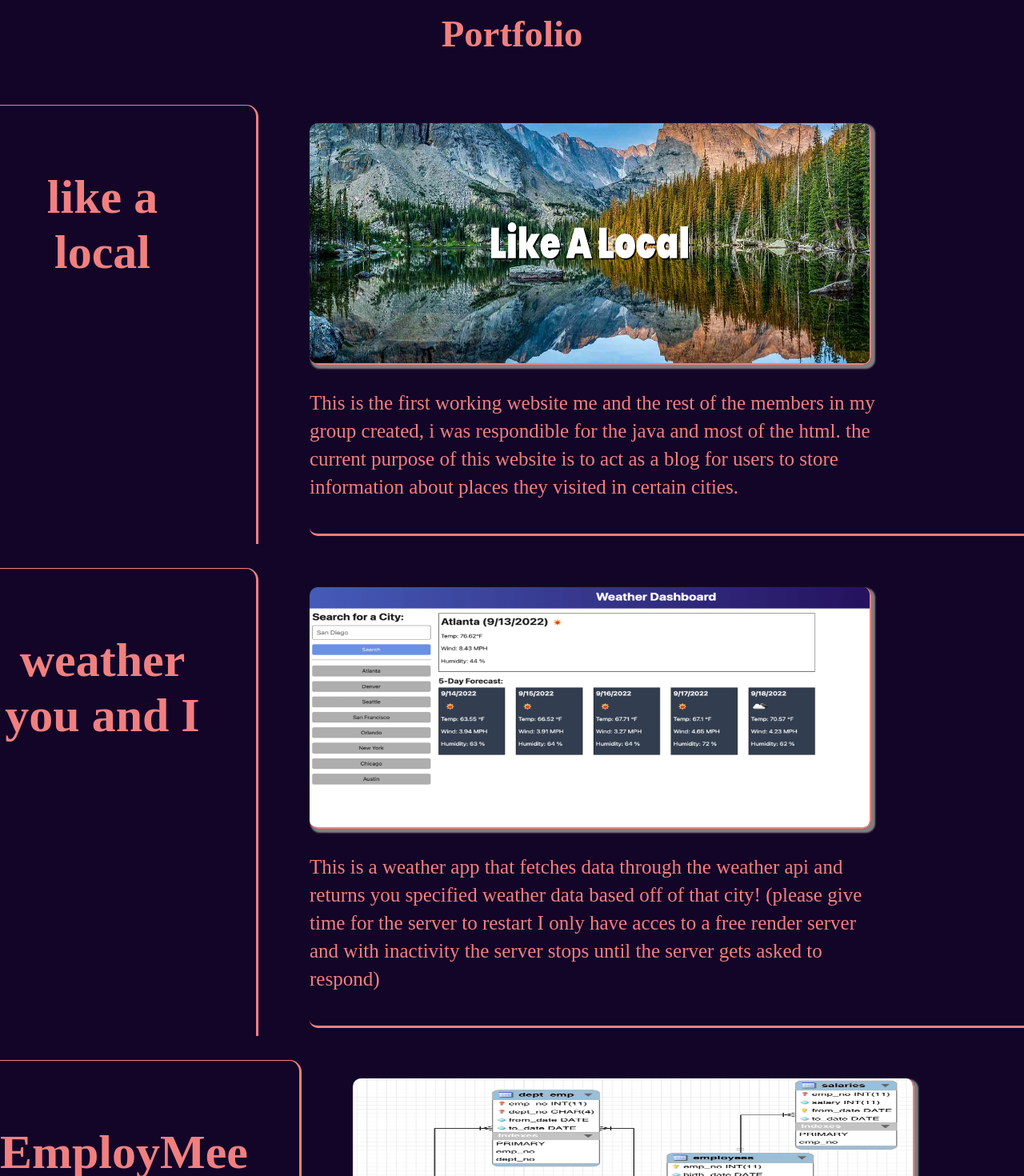
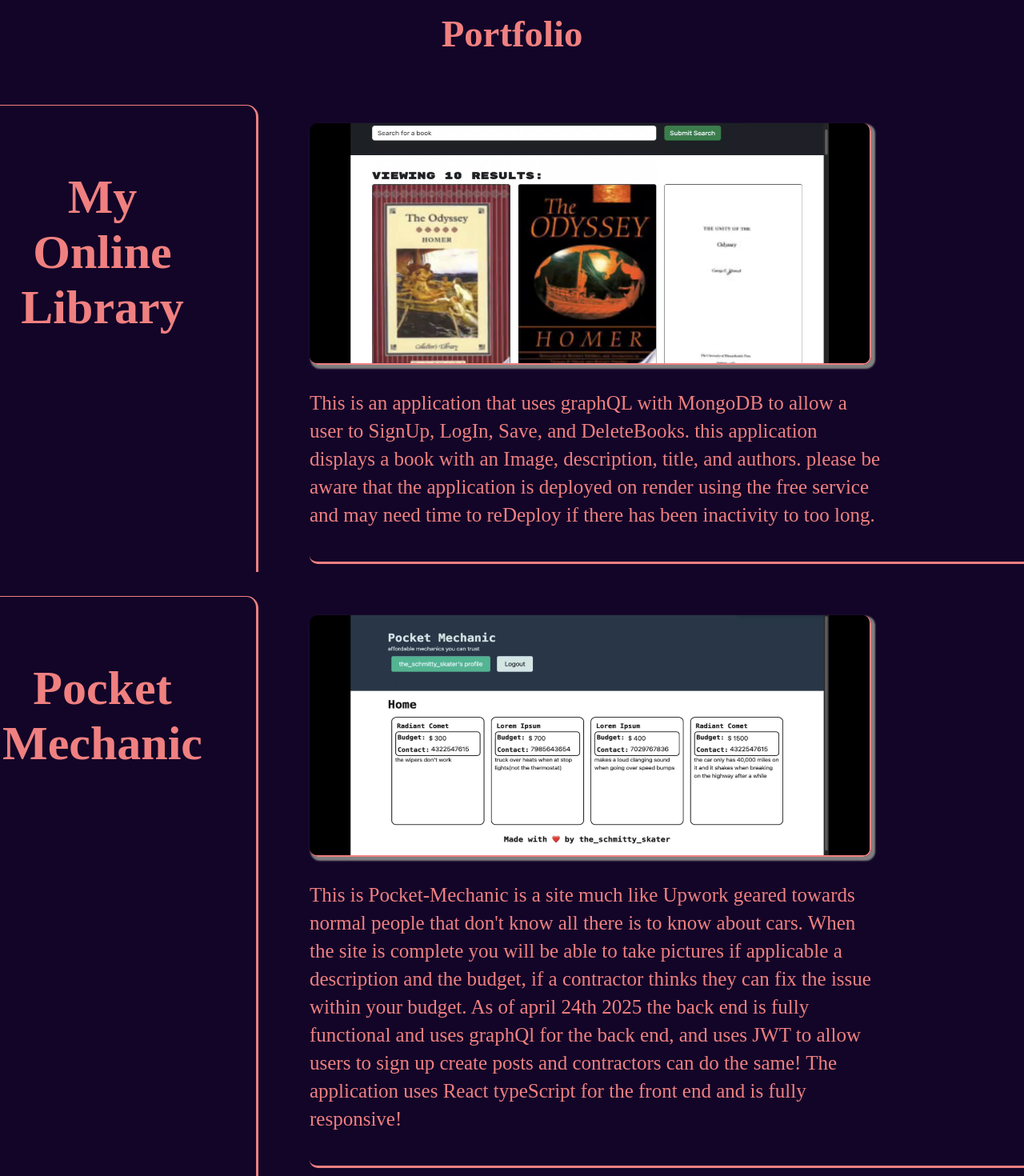
Before and after one commit to Payton212/portfolio, a React (Vite) app: page /portfolio in a window 1280 px wide. Shown: the part 200-1670 px from the top of the page at 80% size. Built offline with nearby package versions, Linux system fonts and the light colour scheme.

Commit message:
added pocket Mechanic to portfolio

```diff
--- a/src/pages/InnerPortfolio.jsx
+++ b/src/pages/InnerPortfolio.jsx
@@ -7,6 +7,7 @@ import Youtube from "../components/IMGS/youtube.png";
 import CandidateSearch from "../components/IMGS/CandidateSearch.jpg";
 import ASocialAPI from "../components/IMGS/ASocialAPI.jpg";
 import myOnlineLibrary from "../components/IMGS/myOnlineLibrary.jpeg";
+import PocketMechanic from "../components/IMGS/pocketMechanic.jpg";
 
 export default function Portfolio() {
     return (
@@ -21,18 +22,36 @@ export default function Portfolio() {
 
             <section className = "side-bar">
 
-                        <h4 id = "link" >like a local</h4>
+                        <h4 id = "link" >My Online Library</h4>
                             <div id="portDiv">
-                                <a id = "img" href = "https://payton212.github.io/like-a-local/index.html ">
-                            <img id = "portImg"src={COHeaderImage} alt="Header"/>
+                                <a id = "img" href = "https://myonlinelibrary.onrender.com">
+                            <img id = "portImg"src={myOnlineLibrary} alt="Header"/>
                             </a>
-                        <p id="portP">This is the first working website me and the rest of the members in my group created, i was respondible
-                            for the java and most of the html. the current purpose of this website is to act as a blog for users to store
-                            information about places they visited in certain cities.
+                        <p id="portP">This is an application that uses graphQL with MongoDB to
+                            allow a user to SignUp, LogIn, Save, and DeleteBooks. this application displays a book with an Image,
+                            description, title, and authors. please be aware that the application is deployed on render using the free
+                            service and may need time to reDeploy if there has been inactivity to too long.
+                        </p>
+                        </div>
+
+                </section>
+                <section className="side-bar">
+
+                        <h4 id = "link" >Pocket Mechanic</h4>
+                            <div id="portDiv">
+                                <a id = "img" href = "https://pocketmechanic.onrender.com/">
+                            <img id = "portImg"src={PocketMechanic} alt="Header"/>
+                            </a>
+                        <p id="portP"> This is Pocket-Mechanic is a site much like Upwork geared towards normal people that
+                            don't know all there is to know about cars. When the site is complete you will be able to take pictures if applicable
+                            a description and the budget, if a contractor thinks they can fix the issue within your budget. As of april 24th 2025 the
+                            back end is fully functional and uses graphQl for the back end, and uses JWT to allow users to sign up create posts and contractors can do the same!
+                            The application uses React typeScript for the front end and is fully responsive!
                         </p>
                         </div>
 
             </section>
+
 
 
             <section className = "side-bar">
@@ -77,21 +96,7 @@ export default function Portfolio() {
                         </div>
 
                 </section>
-                <section className = "side-bar">
 
-                        <h4 id = "link" >My Online Library</h4>
-                            <div id="portDiv">
-                                <a id = "img" href = "https://myonlinelibrary.onrender.com">
-                            <img id = "portImg"src={myOnlineLibrary} alt="Header"/>
-                            </a>
-                        <p id="portP">This is an application that uses graphQL with MongoDB to
-                            allow a user to SignUp, LogIn, Save, and DeleteBooks. this application displays a book with an Image,
-                            description, title, and authors. please be aware that the application is deployed on render using the free
-                            service and may need time to reDeploy if there has been inactivity to too long.
-                        </p>
-                        </div>
-
-            </section>
 
                 <section className="side-bar">
                     <h4 id="link"> ASocialAPI</h4>
@@ -110,6 +115,20 @@ export default function Portfolio() {
 
                     <p id="portP">So this is a social media API that works with mongoDB that you could use with a front end of your making to create a fully functional social media website!!!  </p></div>
                 </section>
+                <section className="side-bar">
+
+                        <h4 id = "link" >like a local</h4>
+                            <div id="portDiv">
+                                <a id = "img" href = "https://payton212.github.io/like-a-local/index.html ">
+                            <img id = "portImg"src={COHeaderImage} alt="Header"/>
+                            </a>
+                        <p id="portP">This is the first working website me and the rest of the members in my group created, i was respondible
+                            for the java and most of the html. the current purpose of this website is to act as a blog for users to store
+                            information about places they visited in certain cities.
+                        </p>
+                        </div>
+
+            </section>
 
           </main>
     <footer>
```
Also changed, not shown: src/components/IMGS/pocketMechanic.jpg (added).
